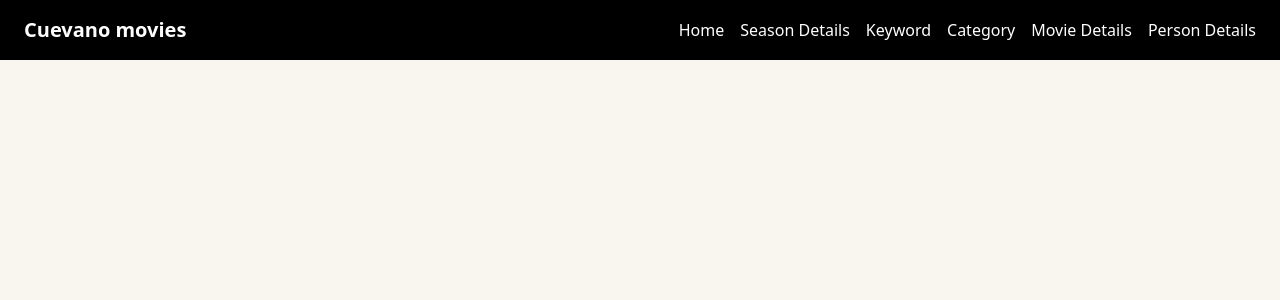
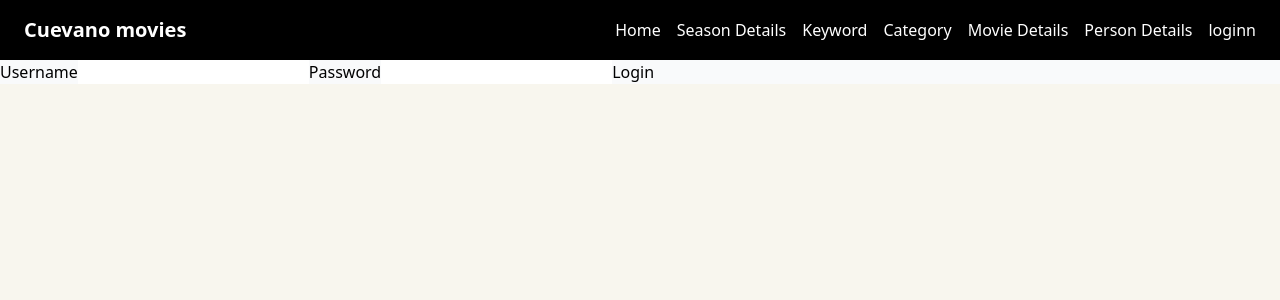
Before and after one commit to HazaFG/tmdb-vue, a Vue app: page /login in a window 1280 px wide. Shown: the top 300 px of the page. Built offline with nearby package versions, Linux system fonts and the light colour scheme.

Commit message:
asldkjf;jasldkfj;asdklfja;kldsfjlka;sjdfl;j

```diff
--- a/src/App.vue
+++ b/src/App.vue
@@ -17,6 +17,7 @@
       <RouterLink class="hover:text-gray-400 transition-colors" to="/movies/category/28">Category</RouterLink>
       <RouterLink class="hover:text-gray-400 transition-colors" to="/movie/1079091">Movie Details</RouterLink>
       <RouterLink class="hover:text-gray-400 transition-colors" to="/person/552252">Person Details</RouterLink>
+      <RouterLink class="hover:text-gray-400 transition-colors" to="/login">loginn</RouterLink>
     </div>
   </nav>
 
--- a/src/components/Episode.vue
+++ b/src/components/Episode.vue
@@ -22,7 +22,7 @@ defineProps<{ episode: Episode }>()
       </summary>
       <div class="columns-3 group-open:mt-4">
         <div class="max-h-fit break-inside-avoid-column" v-for="star in episode.guest_stars">
-          <RouterLink class="" :to="'/person/id/' + star.id">
+          <RouterLink class="" :to="'/person/' + star.id">
             <img class="after:content-['a'] rounded w-16 sm:w-24" :src="imgBasePath + star.profile_path" alt=""
               v-if="star.profile_path">
             <span class="text-[0.75rem] sm:text-xl" v-if="star.profile_path">{{ star.name }}</span>
--- a/src/components/MovieLazyOverview.vue
+++ b/src/components/MovieLazyOverview.vue
@@ -10,7 +10,7 @@ const imgBasePath: string = "https://image.tmdb.org/t/p/w500";
     class="flex p-2 space-y-2 max-w-[1020px] bg-coal-500 sm:p-6 hover:scale-105 transition-all shadow-[5px_5px_0px_0px_#322016] text-coal-50">
     <RouterLink class="min-w-[150px]" :to="'/' +
       (('release_date' in media)
-        ? 'movies' : 'tv') + '/id/' + media.id">
+        ? 'movie/' : 'tv/') + media.id">
       <img class="w-[94px] h-[141px]" loading="lazy" :src="imgBasePath + media.poster_path" alt="${0}">
       <span class="opacity-70 text-sm">{{ formatDate(
         ('release_date' in media)
@@ -18,10 +18,14 @@ const imgBasePath: string = "https://image.tmdb.org/t/p/w500";
       ) }}</span>
     </RouterLink>
     <div class="flex flex-col flex-1">
-      <h1 class="block font-bold hover:underline cursor-pointer text-xl hover:!text-kirby-900"> {{
-        ('title' in media)
-          ? (media).title : (media).name
-      }}</h1>
+      <RouterLink class="min-w-[150px]" :to="'/' +
+        (('release_date' in media)
+          ? 'movie/' : 'tv/') + media.id">
+        <h1 class="block font-bold hover:underline cursor-pointer text-xl hover:!text-kirby-900"> {{
+          ('title' in media)
+            ? (media).title : (media).name
+        }}</h1>
+      </RouterLink>
       <h2 class="block max-w-[100px] opacity-70"> Overview </h2>
       <p class="text-[0.8rem] sm:text-lg">{{ media.overview }}</p>
     </div>
--- a/src/globals.ts
+++ b/src/globals.ts
@@ -5,6 +5,7 @@ import MoviesFiltered from "./views/MoviesFiltered.vue";
 import SeasonDetails from "./views/SeasonDetails.vue";
 import MovieDetail from "./views/MovieDetail.vue";
 import PersonDetail from "./views/PersonDetail.vue";
+import Login from "./views/Login.vue";
 
 export const API_KEY = "eyJhbGciOiJIUzI1NiJ9.eyJhdWQiOiJkMDkzNTJkOTljNDI5OGE5MGYzZDAyYTAxYTI2NTNkMyIsIm5iZiI6MTcyNzIzMTI5OC4yNzExOTYsInN1YiI6IjY2ZjJmNTgzYzIzNzI1OGU0YzI3MGEyNyIsInNjb3BlcyI6WyJhcGlfcmVhZCJdLCJ2ZXJzaW9uIjoxfQ.UrQp6o6lfxbmCDcLsyPbS1jo-DV5oq0Ncz-wSJ5730w"
 
@@ -16,6 +17,7 @@ export const ROUTES = [
   { path: '/movies/category/:category_id', component: CategoriesDetails },
   { path: '/movie/:id', component: MovieDetail },
   { path: '/person/:id', component: PersonDetail },
+  { path: '/login', component: Login },
 ]
 
 const headers = new Headers();
--- /dev/null
+++ b/src/views/Login.vue
@@ -0,0 +1,48 @@
+<script setup lang="ts">
+import { ref } from 'vue';
+import { API_KEY } from '../globals';
+const username = ref("")
+const password = ref("")
+const isAuthenticated = ref(false);
+
+
+async function loginRequest() {
+
+  const headers = new Headers();
+  headers.append("Content-Type", "application/json");
+  headers.append("Authorization", `Bearer ${API_KEY}`);
+
+  const raw = JSON.stringify({
+    "username": username.value,
+    "password": password.value,
+    "request_token": ""
+  });
+
+  const requestOptions: RequestInit = {
+    method: "POST",
+    headers: headers,
+    body: raw,
+    redirect: "follow"
+  };
+
+  const response = await fetch("https://api.themoviedb.org/3/authentication/token/validate_with_login", requestOptions)
+  const json = await response.json()
+  if (!json.success) {
+    alert("error iniciando sesion verifique su marcacion");
+    return;
+  }
+  isAuthenticated.value = true;
+  alert("felicidades por el bebé")
+}
+
+</script>
+
+<template>
+  <form v-on:submit.prevent="loginRequest">
+    <label for="username">Username</label>
+    <input type="text" v-model="username" name="username">
+    <label for="username">Password</label>
+    <input type="password" v-model="password" name="password">
+    <button type="submit">Login</button>
+  </form>
+</template>
```
